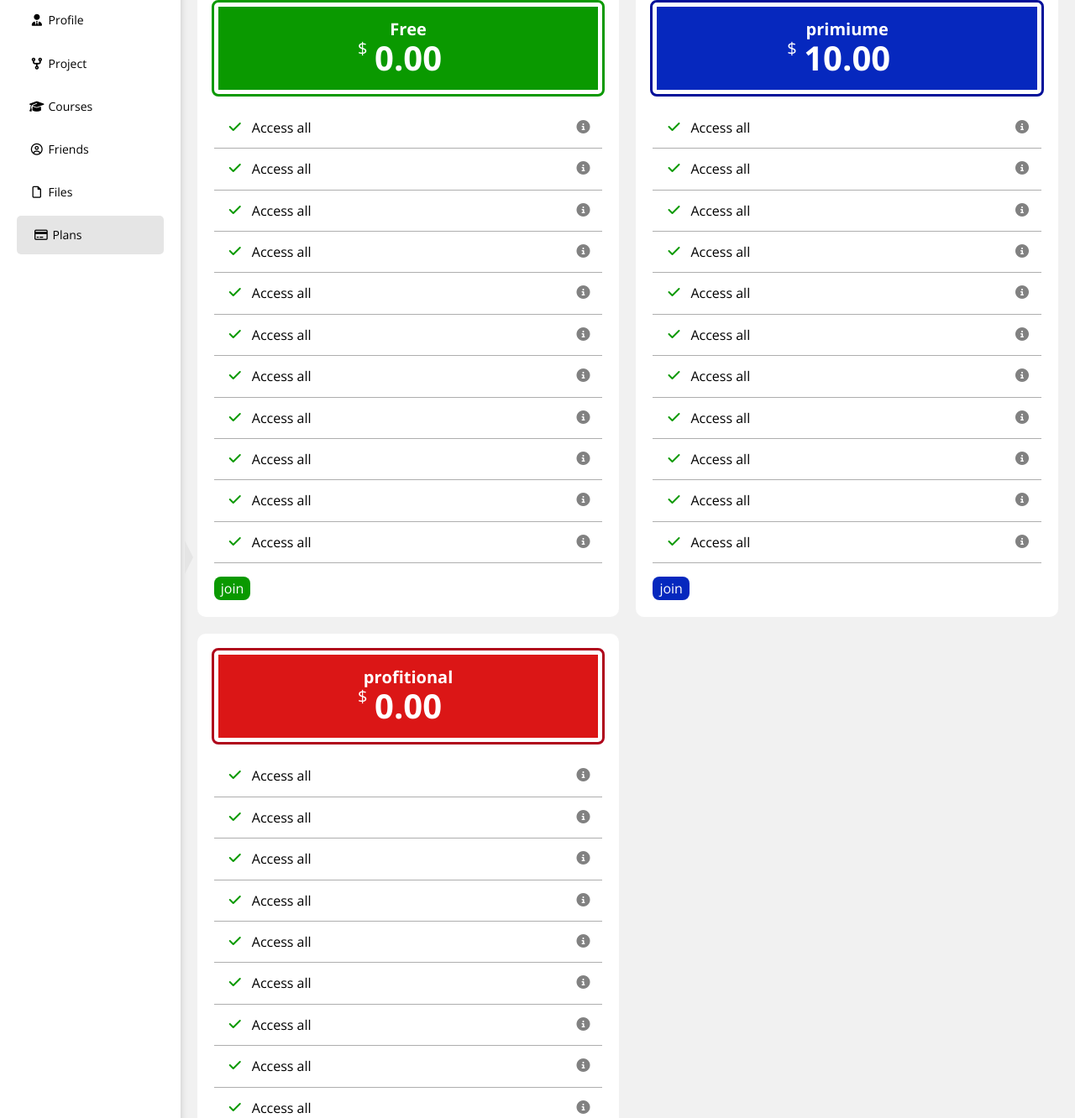
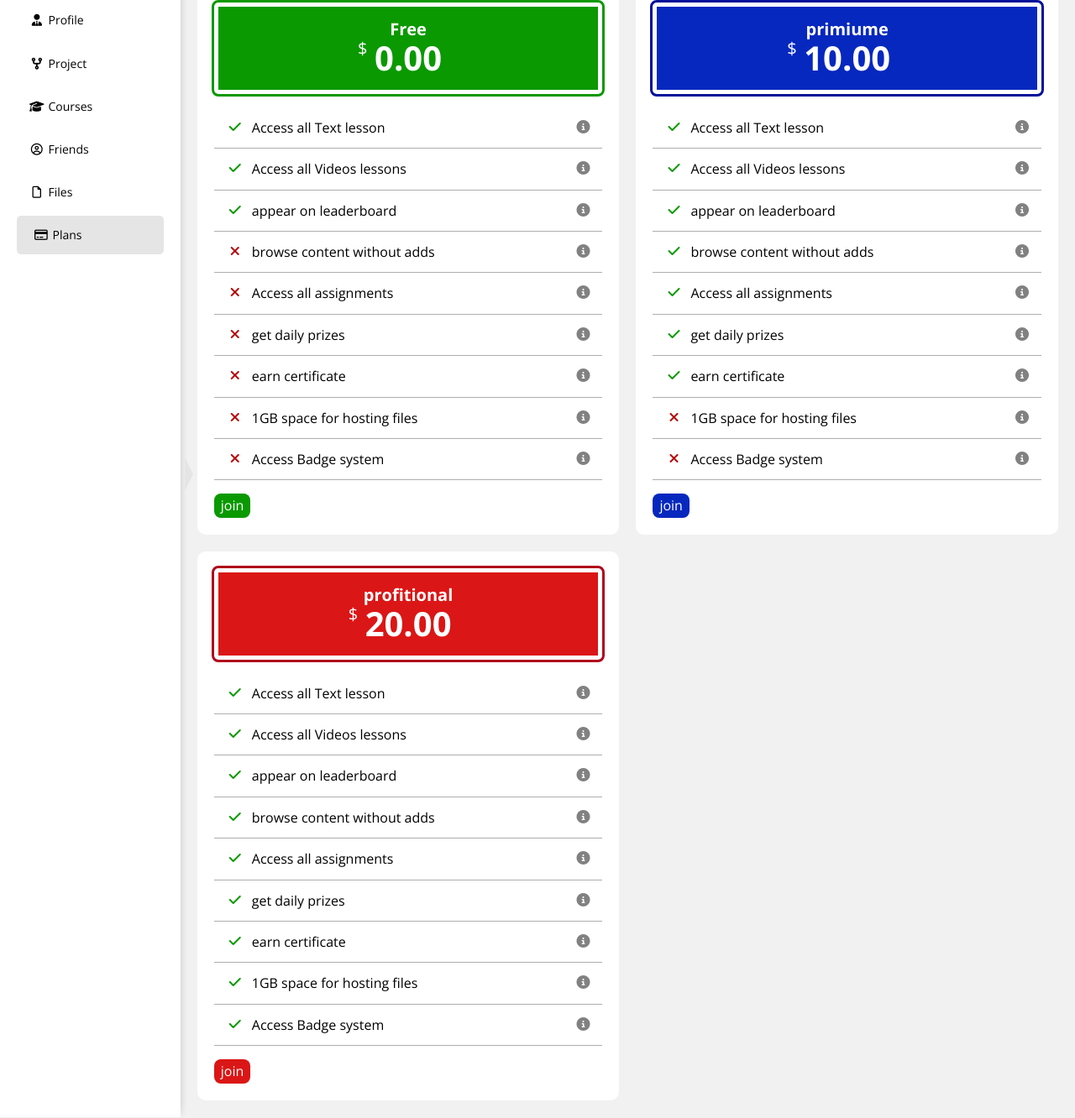
Before and after one commit to abdullah2401/elhadery2, a plain HTML site: page plans.html in a window 1280 px wide. Shown: the part 201-1533 px from the top of the page at 84% size. Drawn offline with nearby package versions, Linux system fonts and the light colour scheme.

Commit message:
Update plans.html

```diff
--- a/plans.html
+++ b/plans.html
@@ -79,13 +79,7 @@
                     <img src="images/myimg.jpeg" alt="">
                 </div>
             </div>
-            <h1 class="relative">Plans
-                <span></span>
-            </h1>
-            <!-- <label>
-                <input type="checkbox" class="toggle-checkbox" checked>
-                <div class="toggle-switch"></div>
-            </label> -->
+            <h1 class="relative">Plans<span></span> </h1>
             <div class="plans-page d-grid m-20 gap-20">
                 <div class="plan green rad-10 bg-white p-20">
                     <div class="top bg-green rad-5 text-c p-15">
@@ -95,57 +89,47 @@
                     <ul>
                         <li class="p-15 b-b-aaa">
                             <i class="fas fa-check fa-fw yes"></i>
-                            <span>Access all</span>
+                            <span>Access all Text lesson</span>
                             <i class="fas fa-circle-info help c-grey"></i>
                         </li>
                         <li class="p-15 b-b-aaa">
                             <i class="fas fa-check fa-fw yes"></i>
-                            <span>Access all</span>
+                            <span>Access all Videos lessons</span>
                             <i class="fas fa-circle-info help c-grey"></i>
                         </li>
                         <li class="p-15 b-b-aaa">
                             <i class="fas fa-check fa-fw yes"></i>
-                            <span>Access all</span>
+                            <span>appear on leaderboard</span>
                             <i class="fas fa-circle-info help c-grey"></i>
                         </li>
                         <li class="p-15 b-b-aaa">
-                            <i class="fas fa-check fa-fw yes"></i>
-                            <span>Access all</span>
+                            <i class="fas fa-xmark fa-fw"></i>
+                            <span>browse content without adds</span>
                             <i class="fas fa-circle-info help c-grey"></i>
                         </li>
                         <li class="p-15 b-b-aaa">
-                            <i class="fas fa-check fa-fw yes"></i>
-                            <span>Access all</span>
+                            <i class="fas fa-xmark fa-fw "></i>
+                            <span>Access all assignments</span>
                             <i class="fas fa-circle-info help c-grey"></i>
                         </li>
                         <li class="p-15 b-b-aaa">
-                            <i class="fas fa-check fa-fw yes"></i>
-                            <span>Access all</span>
+                            <i class="fas fa-xmark fa-fw"></i>
+                            <span>get daily prizes</span>
                             <i class="fas fa-circle-info help c-grey"></i>
                         </li>
                         <li class="p-15 b-b-aaa">
-                            <i class="fas fa-check fa-fw yes"></i>
-                            <span>Access all</span>
+                            <i class="fas fa-xmark fa-fw"></i>
+                            <span>earn certificate</span>
                             <i class="fas fa-circle-info help c-grey"></i>
                         </li>
                         <li class="p-15 b-b-aaa">
-                            <i class="fas fa-check fa-fw yes"></i>
-                            <span>Access all</span>
+                            <i class="fas fa-xmark fa-fw"></i>
+                            <span>1GB space for hosting files</span>
                             <i class="fas fa-circle-info help c-grey"></i>
                         </li>
                         <li class="p-15 b-b-aaa">
-                            <i class="fas fa-check fa-fw yes"></i>
-                            <span>Access all</span>
-                            <i class="fas fa-circle-info help c-grey"></i>
-                        </li>
-                        <li class="p-15 b-b-aaa">
-                            <i class="fas fa-check fa-fw yes"></i>
-                            <span>Access all</span>
-                            <i class="fas fa-circle-info help c-grey"></i>
-                        </li>
-                        <li class="p-15 b-b-aaa">
-                            <i class="fas fa-check fa-fw yes"></i>
-                            <span>Access all</span>
+                            <i class="fas fa-xmark fa-fw "></i>
+                            <span>Access Badge system</span>
                             <i class="fas fa-circle-info help c-grey"></i>
                         </li>
                     </ul>
@@ -159,57 +143,47 @@
                     <ul>
                         <li class="p-15 b-b-aaa">
                             <i class="fas fa-check fa-fw yes"></i>
-                            <span>Access all</span>
+                            <span>Access all Text lesson</span>
                             <i class="fas fa-circle-info help c-grey"></i>
                         </li>
                         <li class="p-15 b-b-aaa">
                             <i class="fas fa-check fa-fw yes"></i>
-                            <span>Access all</span>
+                            <span>Access all Videos lessons</span>
                             <i class="fas fa-circle-info help c-grey"></i>
                         </li>
                         <li class="p-15 b-b-aaa">
                             <i class="fas fa-check fa-fw yes"></i>
-                            <span>Access all</span>
+                            <span>appear on leaderboard</span>
                             <i class="fas fa-circle-info help c-grey"></i>
                         </li>
                         <li class="p-15 b-b-aaa">
                             <i class="fas fa-check fa-fw yes"></i>
-                            <span>Access all</span>
+                            <span>browse content without adds</span>
                             <i class="fas fa-circle-info help c-grey"></i>
                         </li>
                         <li class="p-15 b-b-aaa">
                             <i class="fas fa-check fa-fw yes"></i>
-                            <span>Access all</span>
+                            <span>Access all assignments</span>
                             <i class="fas fa-circle-info help c-grey"></i>
                         </li>
                         <li class="p-15 b-b-aaa">
                             <i class="fas fa-check fa-fw yes"></i>
-                            <span>Access all</span>
+                            <span>get daily prizes</span>
                             <i class="fas fa-circle-info help c-grey"></i>
                         </li>
                         <li class="p-15 b-b-aaa">
                             <i class="fas fa-check fa-fw yes"></i>
-                            <span>Access all</span>
+                            <span>earn certificate</span>
                             <i class="fas fa-circle-info help c-grey"></i>
                         </li>
                         <li class="p-15 b-b-aaa">
-                            <i class="fas fa-check fa-fw yes"></i>
-                            <span>Access all</span>
+                            <i class="fas fa-xmark fa-fw"></i>
+                            <span>1GB space for hosting files</span>
                             <i class="fas fa-circle-info help c-grey"></i>
                         </li>
                         <li class="p-15 b-b-aaa">
-                            <i class="fas fa-check fa-fw yes"></i>
-                            <span>Access all</span>
-                            <i class="fas fa-circle-info help c-grey"></i>
-                        </li>
-                        <li class="p-15 b-b-aaa">
-                            <i class="fas fa-check fa-fw yes"></i>
-                            <span>Access all</span>
-                            <i class="fas fa-circle-info help c-grey"></i>
-                        </li>
-                        <li class="p-15 b-b-aaa">
-                            <i class="fas fa-check fa-fw yes"></i>
-                            <span>Access all</span>
+                            <i class="fas fa-xmark fa-fw "></i>
+                            <span>Access Badge system</span>
                             <i class="fas fa-circle-info help c-grey"></i>
                         </li>
                     </ul>
@@ -218,62 +192,52 @@
                 <div class="plan red rad-10 bg-white p-20">
                     <div class="top bg-red rad-5 text-c p-15">
                         <h2 class="m-0 c-fff">profitional</h2>
-                        <p class="price c-fff"><span>$</span> 0.00 </p>
+                        <p class="price c-fff"><span>$</span> 20.00 </p>
                     </div>
                     <ul>
                         <li class="p-15 b-b-aaa">
                             <i class="fas fa-check fa-fw yes"></i>
-                            <span>Access all</span>
+                            <span>Access all Text lesson</span>
                             <i class="fas fa-circle-info help c-grey"></i>
                         </li>
                         <li class="p-15 b-b-aaa">
                             <i class="fas fa-check fa-fw yes"></i>
-                            <span>Access all</span>
+                            <span>Access all Videos lessons</span>
                             <i class="fas fa-circle-info help c-grey"></i>
                         </li>
                         <li class="p-15 b-b-aaa">
                             <i class="fas fa-check fa-fw yes"></i>
-                            <span>Access all</span>
+                            <span>appear on leaderboard</span>
                             <i class="fas fa-circle-info help c-grey"></i>
                         </li>
                         <li class="p-15 b-b-aaa">
                             <i class="fas fa-check fa-fw yes"></i>
-                            <span>Access all</span>
+                            <span>browse content without adds</span>
                             <i class="fas fa-circle-info help c-grey"></i>
                         </li>
                         <li class="p-15 b-b-aaa">
                             <i class="fas fa-check fa-fw yes"></i>
-                            <span>Access all</span>
+                            <span>Access all assignments</span>
                             <i class="fas fa-circle-info help c-grey"></i>
                         </li>
                         <li class="p-15 b-b-aaa">
                             <i class="fas fa-check fa-fw yes"></i>
-                            <span>Access all</span>
+                            <span>get daily prizes</span>
                             <i class="fas fa-circle-info help c-grey"></i>
                         </li>
                         <li class="p-15 b-b-aaa">
                             <i class="fas fa-check fa-fw yes"></i>
-                            <span>Access all</span>
+                            <span>earn certificate</span>
                             <i class="fas fa-circle-info help c-grey"></i>
                         </li>
                         <li class="p-15 b-b-aaa">
                             <i class="fas fa-check fa-fw yes"></i>
-                            <span>Access all</span>
+                            <span>1GB space for hosting files</span>
                             <i class="fas fa-circle-info help c-grey"></i>
                         </li>
                         <li class="p-15 b-b-aaa">
                             <i class="fas fa-check fa-fw yes"></i>
-                            <span>Access all</span>
-                            <i class="fas fa-circle-info help c-grey"></i>
-                        </li>
-                        <li class="p-15 b-b-aaa">
-                            <i class="fas fa-check fa-fw yes"></i>
-                            <span>Access all</span>
-                            <i class="fas fa-circle-info help c-grey"></i>
-                        </li>
-                        <li class="p-15 b-b-aaa">
-                            <i class="fas fa-check fa-fw yes"></i>
-                            <span>Access all</span>
+                            <span>Access Badge system</span>
                             <i class="fas fa-circle-info help c-grey"></i>
                         </li>
                     </ul>
```
